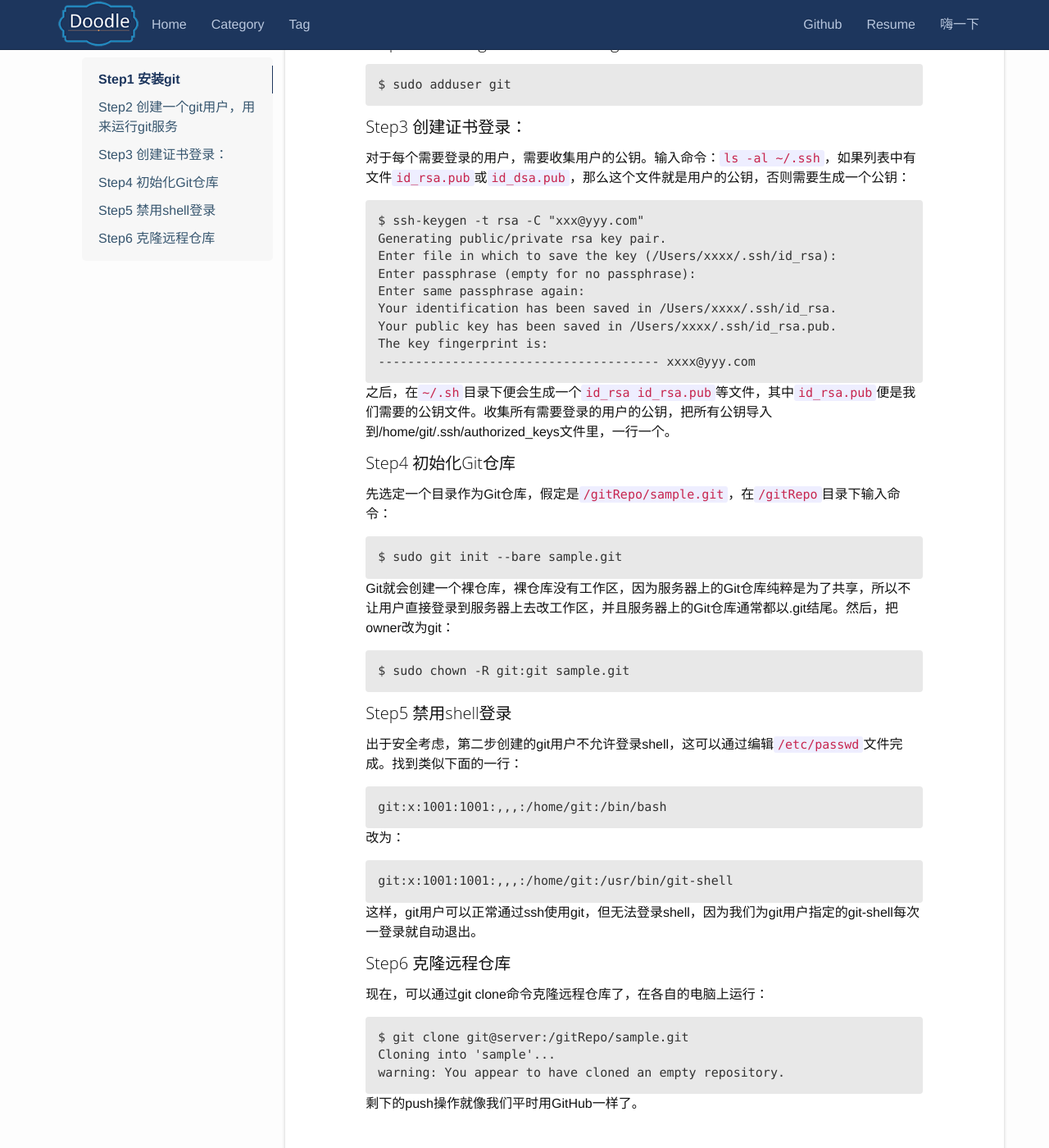
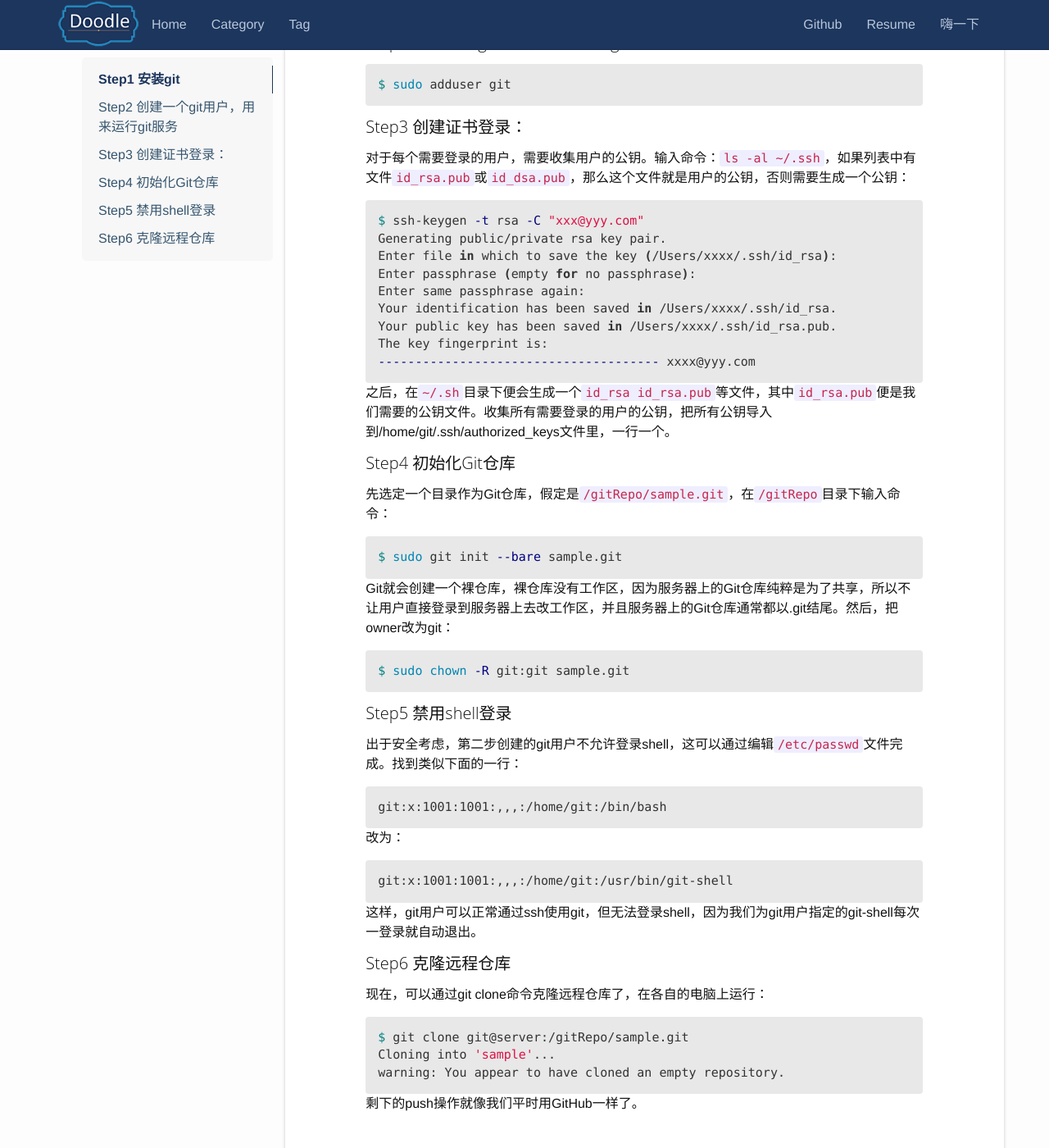
Before and after one commit to doodle777/doodle777.github.io, a Jekyll site: the page built from _posts/2017/2017-08-31-搭建Git服务器.md, in a window 1280 px wide and 1400 px high, scrolled down 471 px. Shown: the whole window at 82% size. Built offline with Jekyll 4.4.1, drawn with Linux system fonts in a browser that asks for light colours; comment, search, counter and statistics services are not loaded; some of the changed text lies outside the part shown.

Commit message:
Update Blog 2017/08/31

````diff
--- a/_posts/2017/2017-08-31-搭建Git服务器.md
+++ b/_posts/2017/2017-08-31-搭建Git服务器.md
@@ -17,13 +17,13 @@ GitHub就是一个免费托管开源代码的远程仓库。托管在GitHUb上
 
 #### Step1 安装git
 
-```
+```shell
 $ sudo apt-get install git
 ```
 
 #### Step2 创建一个git用户，用来运行git服务
 
-```
+```shell
 $ sudo adduser git
 ```
 
@@ -31,7 +31,7 @@ $ sudo adduser git
 
 对于每个需要登录的用户，需要收集用户的公钥。输入命令：```ls -al ~/.ssh```，如果列表中有文件```id_rsa.pub```或```id_dsa.pub```，那么这个文件就是用户的公钥，否则需要生成一个公钥：
 
-```
+```shell
 $ ssh-keygen -t rsa -C "xxx@yyy.com"
 Generating public/private rsa key pair.
 Enter file in which to save the key (/Users/xxxx/.ssh/id_rsa):
@@ -47,22 +47,22 @@ The key fingerprint is:
 #### Step4 初始化Git仓库
 
 先选定一个目录作为Git仓库，假定是```/gitRepo/sample.git```，在```/gitRepo```目录下输入命令：
-```
+```shell
 $ sudo git init --bare sample.git
 ```
 Git就会创建一个裸仓库，裸仓库没有工作区，因为服务器上的Git仓库纯粹是为了共享，所以不让用户直接登录到服务器上去改工作区，并且服务器上的Git仓库通常都以.git结尾。然后，把owner改为git：
-```
+```shell
 $ sudo chown -R git:git sample.git
 ```
 
 #### Step5 禁用shell登录
 
 出于安全考虑，第二步创建的git用户不允许登录shell，这可以通过编辑```/etc/passwd```文件完成。找到类似下面的一行：
-```
+```shell
 git:x:1001:1001:,,,:/home/git:/bin/bash
 ```
 改为：
-```
+```shell
 git:x:1001:1001:,,,:/home/git:/usr/bin/git-shell
 ```
 这样，git用户可以正常通过ssh使用git，但无法登录shell，因为我们为git用户指定的git-shell每次一登录就自动退出。
@@ -70,7 +70,7 @@ git:x:1001:1001:,,,:/home/git:/usr/bin/git-shell
 #### Step6 克隆远程仓库
 
 现在，可以通过git clone命令克隆远程仓库了，在各自的电脑上运行：
-```
+```shell
 $ git clone git@server:/gitRepo/sample.git
 Cloning into 'sample'...
 warning: You appear to have cloned an empty repository.
````
